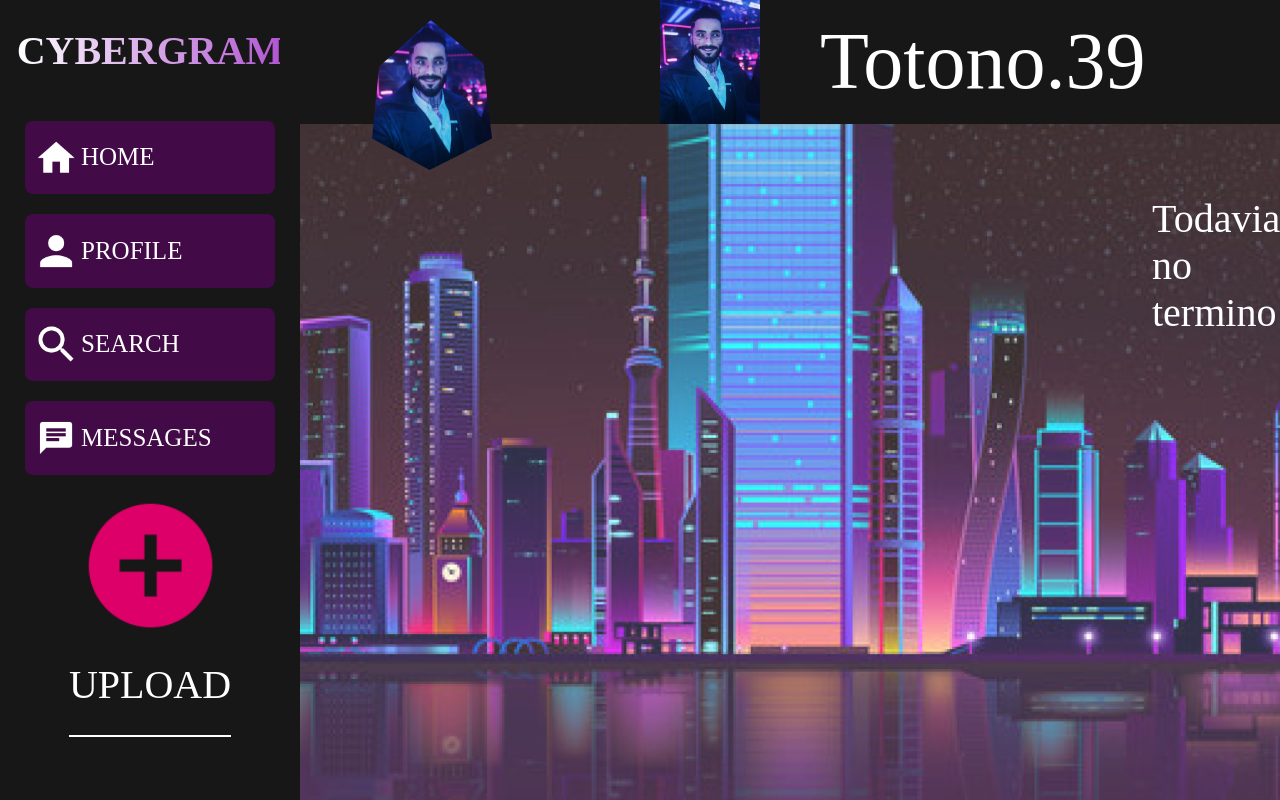
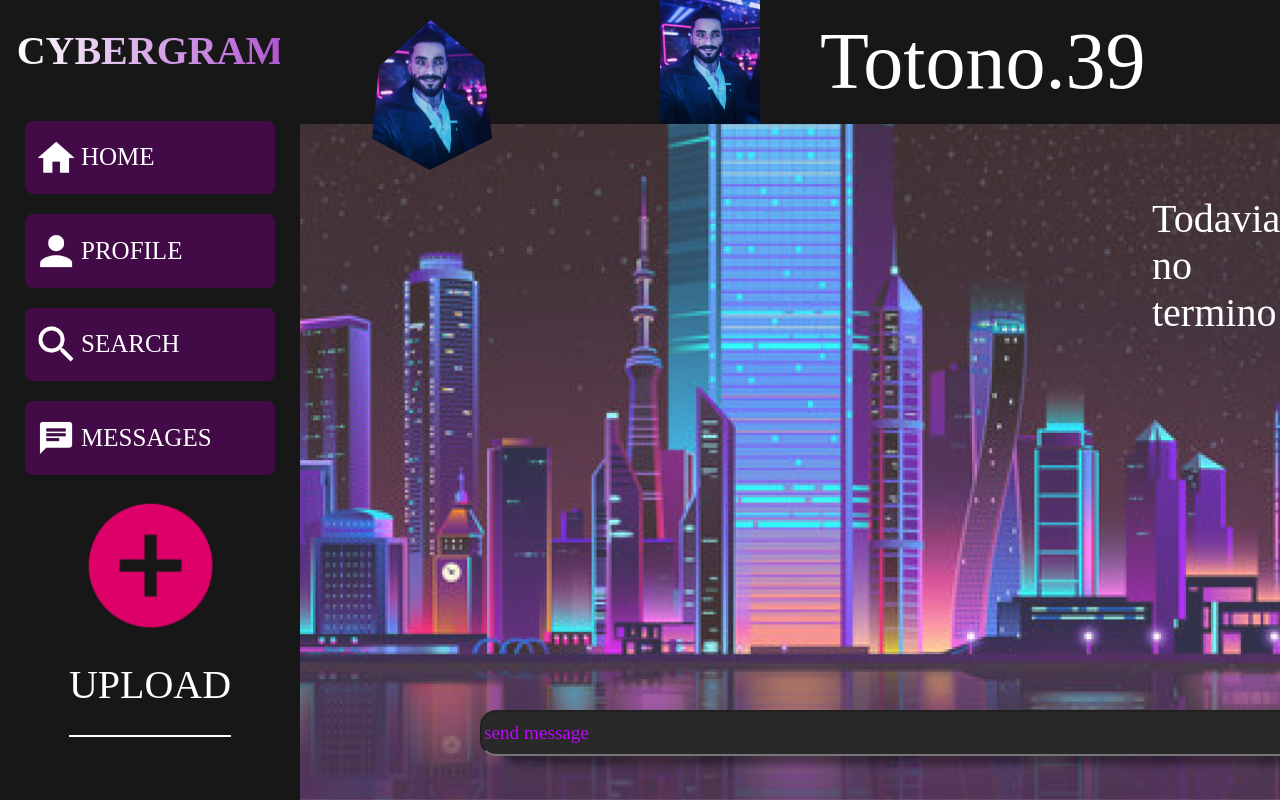
Before and after one commit to SebasEsc6/Cybergram, a React (Vite) app in the folder Cybergram/: page /Chat in a window 1280 px wide. Shown: the top 800 px of the page. Built offline with nearby package versions, Linux system fonts and the light colour scheme; a web font is replaced by a local one.

Commit message:
me falta el ItemMessage

```diff
--- a/Cybergram/src/Pages/InChatPage/InChatPage.css
+++ b/Cybergram/src/Pages/InChatPage/InChatPage.css
@@ -41,7 +41,7 @@
   margin-bottom: 5%;
 
 
-  margin-top: 65%;
+
   width: 850px;
   height: 40px;
   display: flex;
@@ -56,3 +56,10 @@
   box-shadow: 24px 9px 6px rgba(0, 0, 0, 0.37);
   border-radius: 16px;
 }
+
+.ItemChatBar{
+position: fixed;
+bottom: 1px;
+left: 480px;
+
+}
--- a/Cybergram/src/css/Estilos.css
+++ b/Cybergram/src/css/Estilos.css
@@ -7,8 +7,8 @@
   background-size: cover;
   background-repeat: no-repeat;
   background-attachment: fixed;
-  width: 100%;
-  height: 100%;
+  width: 100vw;
+  height: 100vh;
   left: 35vh;
   display: flex;
   flex-direction: column;
```
